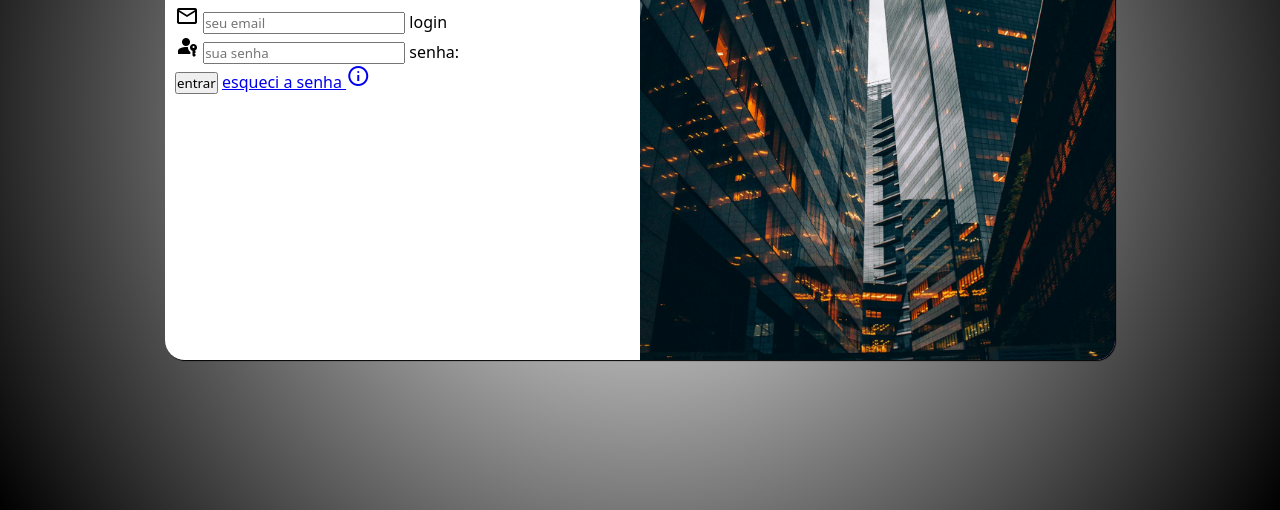
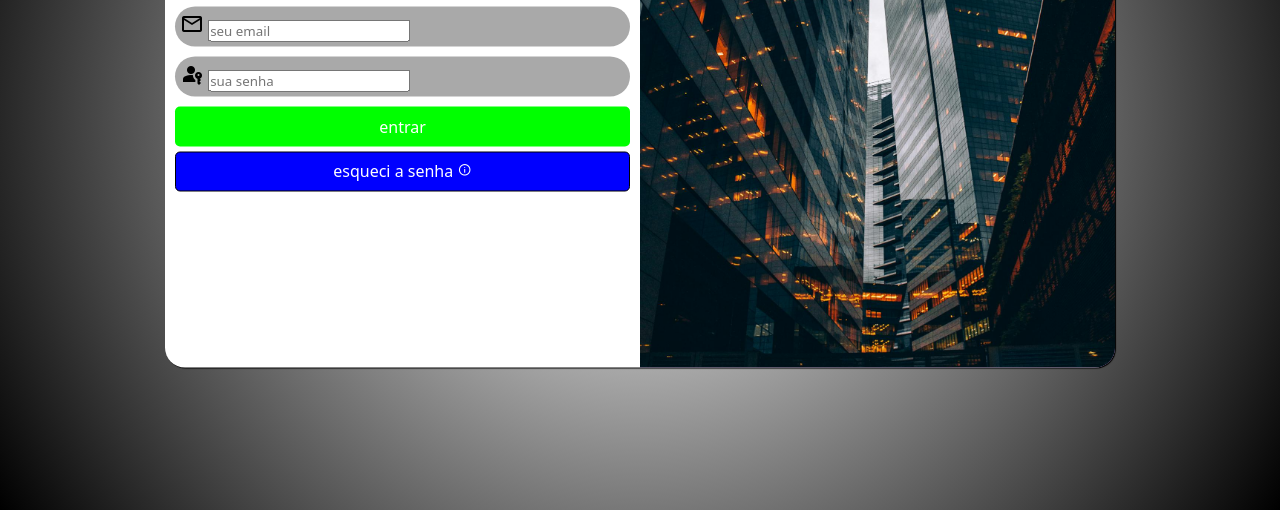
Before and after one commit to erickSM23/projeto-login, a plain HTML site: page index.html in a window 1280 px wide. Shown: the part 290-800 px from the top of the page. Drawn offline with nearby package versions, Linux system fonts and the light colour scheme.

Commit message:
formatação do formulario

```diff
--- a/estilos/style.css
+++ b/estilos/style.css
@@ -26,7 +26,7 @@ section#login {
     transform: translate(-50%, -50%);
     background-color: white;
     width: 250px;
-    height: 500px;
+    height: 515px;
     border-radius: 20px;
     overflow: hidden;
     box-shadow: 1px 1px 1px black;
@@ -54,3 +54,53 @@ div#formulario > h1 {
 div#formulario > p {
     font-size: 0.8em;
 }
+div.campo {
+    background-color: darkgray;
+    padding: 5px;
+    margin: 10px 0px;
+    height: 40px;
+    border-radius: 30px;
+}
+
+div.campo > label {
+    display: none;
+}
+
+form > input[type=submit]{
+    display: block;
+    font-size: 1em;
+    width: 100%;
+    height: 40px;
+    background-color: rgb(0, 255, 0);
+    color: white;
+    border: none;
+    border-radius: 5px;
+}
+
+form > input[type=submit]:hover {
+    cursor: pointer;
+    background-color: darkgreen;
+}
+
+form > a.botao {
+    display: block;
+    width: 100%;
+    text-align: center;
+    height: 40px;
+    background-color: rgb(0, 0, 255);
+    color: white;
+    text-decoration: none;
+    border: 1px solid black;
+    border-radius: 5px;
+    padding-top: 7px;
+    margin-top: 5px;
+}
+
+form > a.botao:hover {
+    cursor: pointer;
+    background-color:  rgb(12, 12, 133);
+}
+
+form > a.botao > span {
+    font-size: 0.9em;
+}
--- a/index.html
+++ b/index.html
@@ -35,7 +35,7 @@
                         <label for="isenha">senha:</label>
                     </div>
                     <input type="submit" value="entrar">
-                    <a href="esqueci.html">
+                    <a href="esqueci.html" class="botao">
                         esqueci a senha  <span class="material-symbols-outlined">
                             info
                         </span>
```
